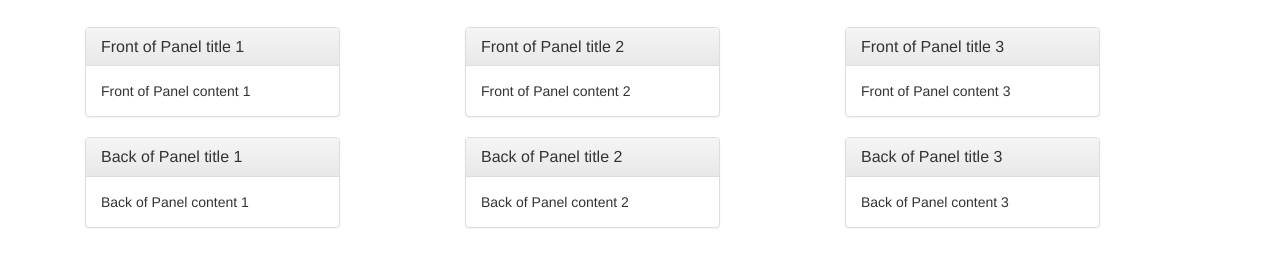
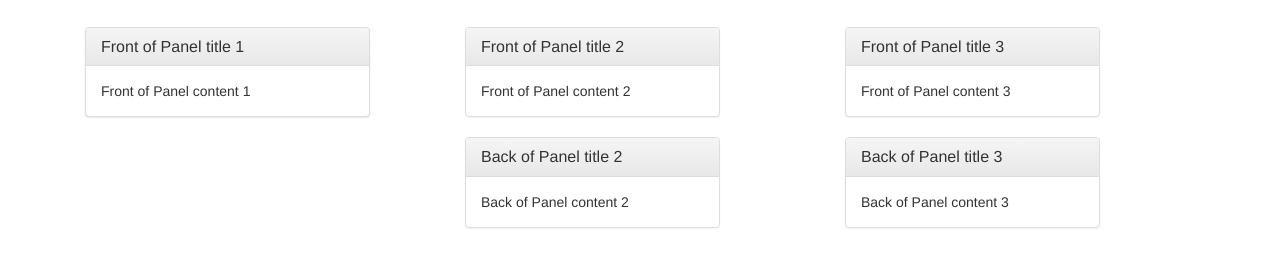
Before and after one commit to thiagoh/de-animate, a website: page demo/simple.html in a window 1280 px wide. Shown: the part 63-330 px from the top of the page. Drawn offline with nearby package versions, Linux system fonts and the light colour scheme.

Commit message:
first commit

```diff
--- a/demo/simple.html
+++ b/demo/simple.html
@@ -17,7 +17,15 @@
     <!-- Load local jQuery. This can be overridden with a ?jquery=___ param. -->
     <script src="../src/jquery.deanimate.js"></script>
     <style type="text/css">
+    #card-1 {
+        position: relative;
+    }
 
+    #card-1 .front,
+    #card-1 .back {
+        position: absolute;
+        width: 100%;
+    }
     </style>
     <script type="text/javascript">
     function onload() {
@@ -33,12 +41,17 @@
 
 <body onload="onload()">
     <div class="container">
-
         <h1>Flip <small>click any of these components below</small></h1>
-
         <div style="margin-top: 30px">
-
             <div id="card-1" class="col-lg-3">
+                <div class="back panel panel-default">
+                    <div class="panel-heading">
+                        <h3 class="panel-title">Back of Panel title 1</h3>
+                    </div>
+                    <div class="panel-body">
+                        Back of Panel content 1
+                    </div>
+                </div>
                 <div class="front panel panel-default">
                     <div class="panel-heading">
                         <h3 class="panel-title">Front of Panel title 1</h3>
@@ -47,16 +60,7 @@
                         Front of Panel content 1
                     </div>
                 </div>
-                <div class="back panel panel-default">
-                    <div class="panel-heading">
-                        <h3 class="panel-title">Back of Panel title 1</h3>
-                    </div>
-                    <div class="panel-body">
-                        Back of Panel content 1
-                    </div>
-                </div>
             </div>
-
             <div id="card-2" class="col-lg-offset-1 col-lg-3">
                 <div class="deanimate-front panel panel-default">
                     <div class="panel-heading">
@@ -75,7 +79,6 @@
                     </div>
                 </div>
             </div>
-
             <div id="card-3" class="col-lg-offset-1 col-lg-3">
                 <div class="deanimate-front front panel panel-default">
                     <div class="panel-heading">
```
